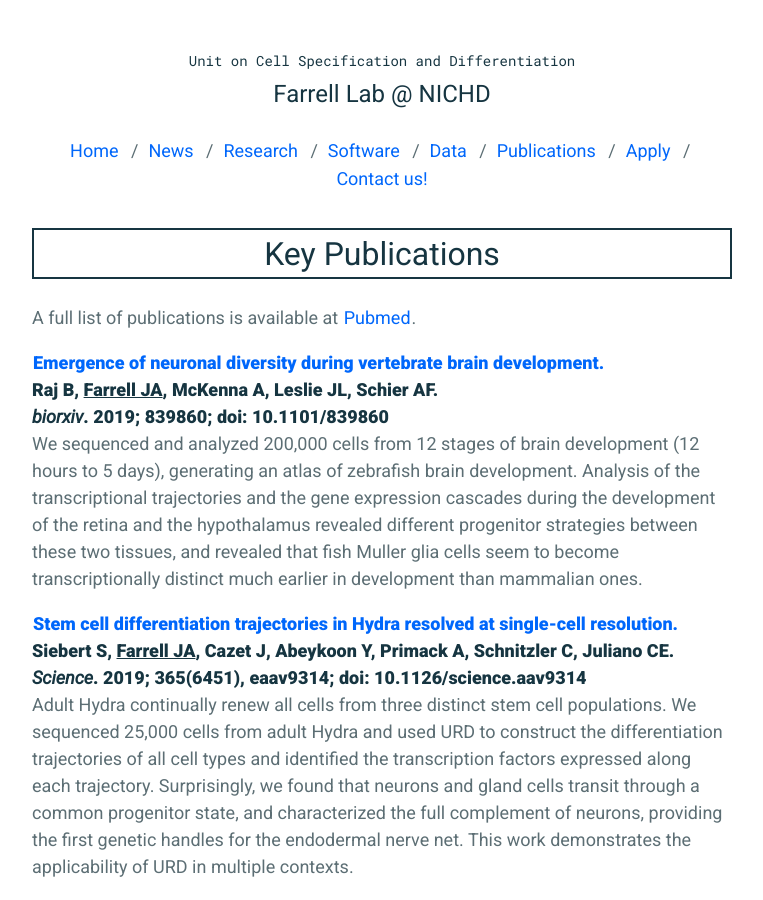
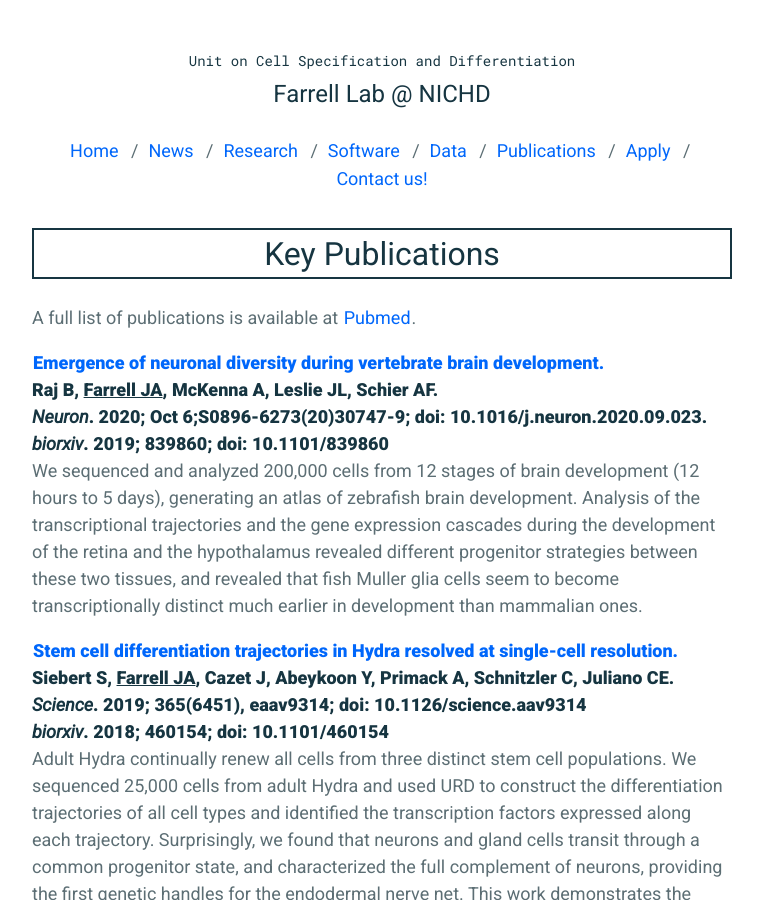
Before and after one commit to farrelllab/farrelllab.github.io, a Jekyll site: the page built from _pages/publications.md, in a window 1280 px wide and 900 px high. Shown: the whole window, without its empty margins (258-1021 px from the left). Built offline with Jekyll 4.4.1, drawn with Linux system fonts in a browser that asks for light colours.

Commit message:
Neuron 2020

```diff
--- a/_pages/publications.md
+++ b/_pages/publications.md
@@ -7,14 +7,16 @@ permalink: /publications/
 
 A full list of publications is available at [Pubmed](https://www.ncbi.nlm.nih.gov/myncbi/jeffrey%20a..farrell.1/bibliography/public/).
 
-**[Emergence of neuronal diversity during vertebrate brain development.](https://www.biorxiv.org/content/10.1101/839860v1)**<br />
+**[Emergence of neuronal diversity during vertebrate brain development.](https://pubmed.ncbi.nlm.nih.gov/33068532/)**<br />
 **Raj B, <u>Farrell JA</u>, McKenna A, Leslie JL, Schier AF.**<br />
+**<i>Neuron</i>. 2020; Oct 6;S0896-6273(20)30747-9; doi: 10.1016/j.neuron.2020.09.023.**<br />
 **<i>biorxiv</i>. 2019; 839860; doi: 10.1101/839860**<br />
 <span class="pub-desc">We sequenced and analyzed 200,000 cells from 12 stages of brain development (12 hours to 5 days), generating an atlas of zebrafish brain development. Analysis of the transcriptional trajectories and the gene expression cascades during the development of the retina and the hypothalamus revealed different progenitor strategies between these two tissues, and revealed that fish Muller glia cells seem to become transcriptionally distinct much earlier in development than mammalian ones.</span>
 
 **[Stem cell differentiation trajectories in Hydra resolved at single-cell resolution.](https://science.sciencemag.org/content/365/6451/eaav9314)**<br />
 **Siebert S, <u>Farrell JA</u>, Cazet J, Abeykoon Y, Primack A, Schnitzler C, Juliano CE.**<br />
 **<i>Science</i>. 2019; 365(6451), eaav9314; doi: 10.1126/science.aav9314**<br />
+**<i>biorxiv</i>. 2018; 460154; doi: 10.1101/460154**<br />
 <span class="pub-desc">Adult Hydra continually renew all cells from three distinct stem cell populations. We sequenced 25,000 cells from adult Hydra and used URD to construct the differentiation trajectories of all cell types and identified the transcription factors expressed along each trajectory.  Surprisingly, we found that neurons and gland cells transit through a common progenitor state, and characterized the full complement of neurons, providing the first genetic handles for the endodermal nerve net. This work demonstrates the applicability of URD in multiple contexts.</span>
 
 **[Single-cell reconstruction of developmental trajectories during zebrafish embryogenesis.](https://www.ncbi.nlm.nih.gov/pubmed/29700225/)**<br />
```
